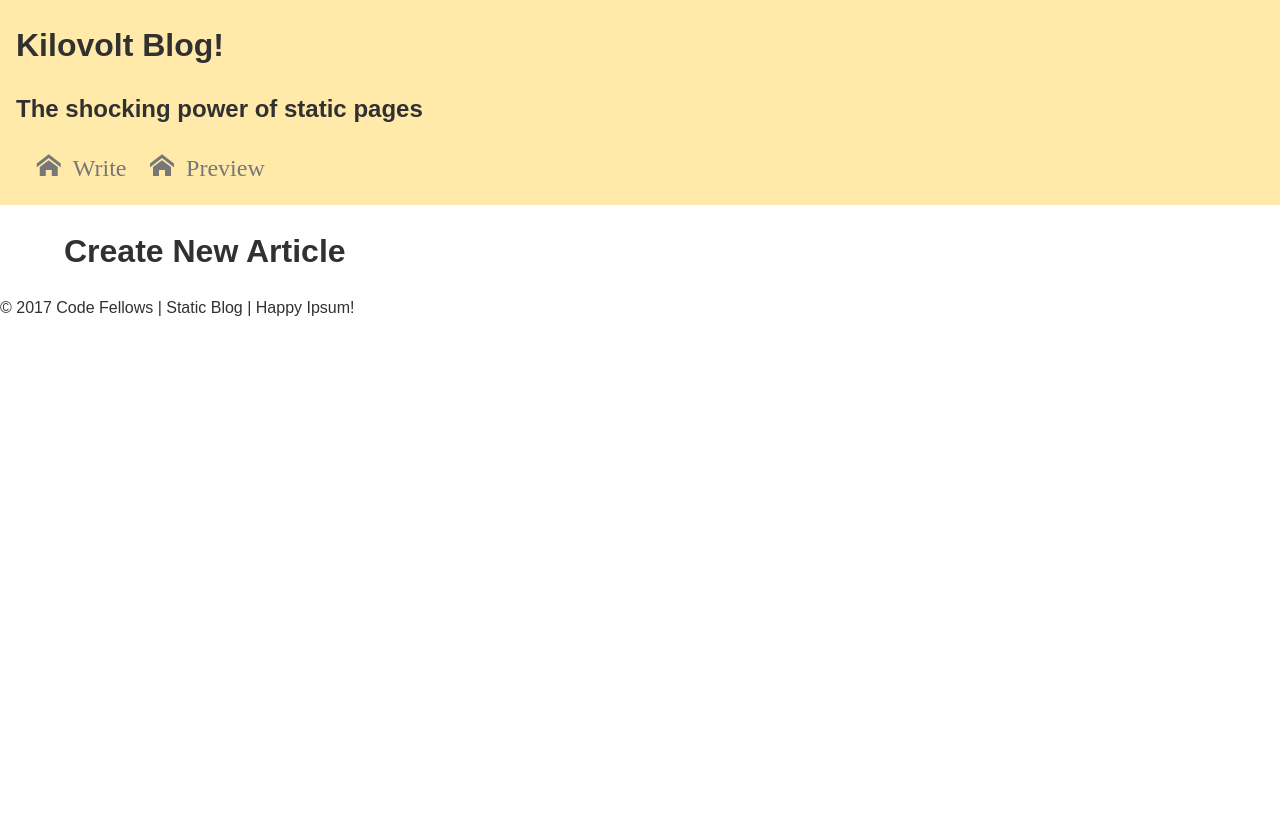
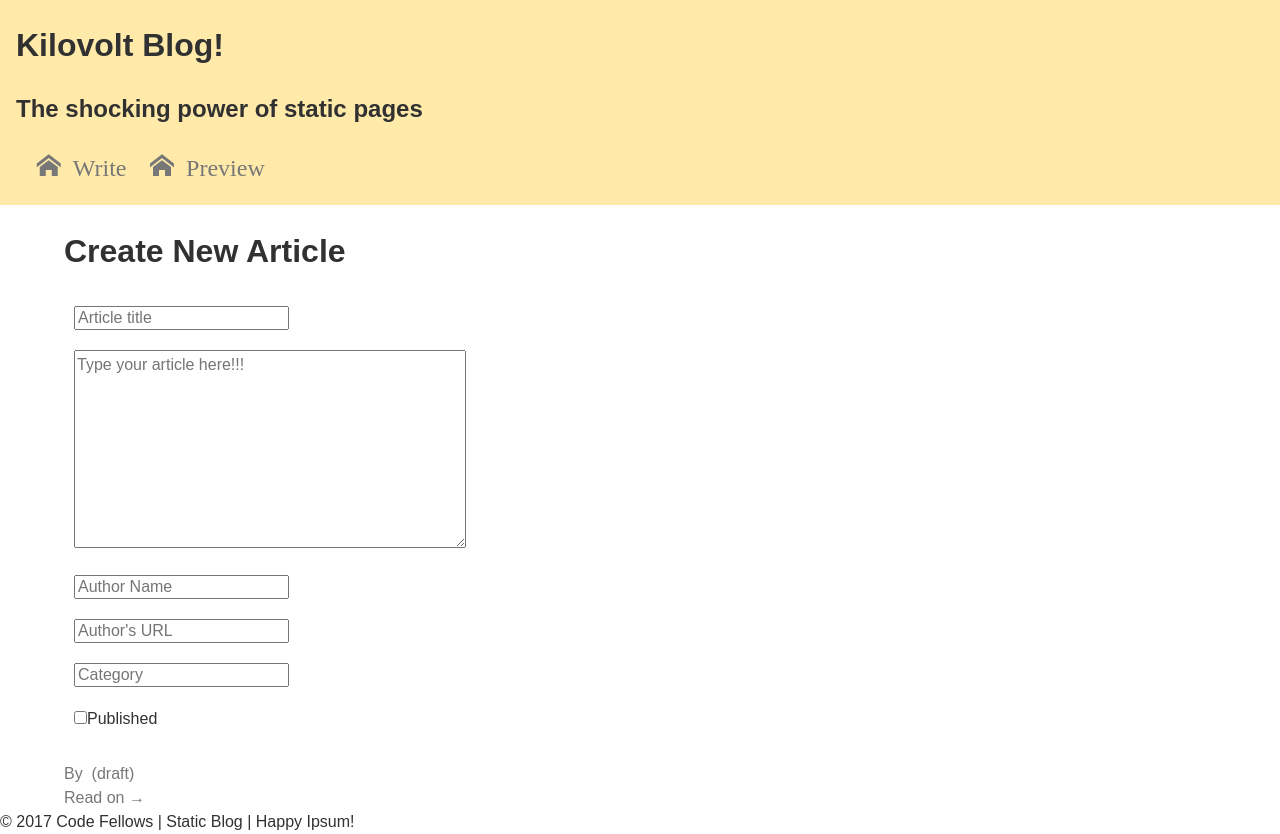
Before and after one commit to ztaylor2/05-form-building, a plain HTML site: page starter-code/new.html in a window 1280 px wide. Before the commit the page ends 800 px from the top, so only its background shows below. Drawn offline with nearby package versions, Linux system fonts and the light colour scheme; files whose address does not match are found by name.

Commit message:
finished lab

```diff
--- a/starter-code/new.html
+++ b/starter-code/new.html
@@ -11,7 +11,21 @@
     <link rel="stylesheet" href="styles/modules.css">
     <!-- NOTE (stretch goal): To fully incorporate the highlighting library "hljs" we need to fill the empty link tag below to refer to a CSS file that will handle our text highlighting -->
     <link>
-    <!-- TODO: We want our new article form to be able to display a preview of the article that is being entered. Thus, we need code here that will recreate the same structure of our other articles. What do you think we need to add here? -->
+    <!-- TODO maybe done: We want our new article form to be able to display a preview of the article that is being entered. Thus, we need code here that will recreate the same structure of our other articles. What do you think we need to add here? -->
+    <script id="article-template" type="text/x-handlebars-template">
+      <article class="clearfix" data-author="{{author}}" data-category="{{category}}">
+        <header>
+          <h1>{{title}}</h1>
+          <div class="byline">
+            By <address><a href="{{authorUrl}}">{{author}}</a></address>
+            {{publishStatus}}
+          </div>
+        </header>
+        <section class="article-body">{{{body}}}</section>
+        <a href="#" class="read-on">Read on &rarr;</a>
+      </article>
+    </script>
+
     </head>
   <body>
     <header class="site-header clearfix">
@@ -41,6 +55,27 @@
                    4. Author's URL
                    5. Article category
                    6. Some way to know if this article is a draft or is published -->
+        <form id="new-form">
+          <label>
+            <input type="text" id="article-title" placeholder="Article title" required/>
+          </label>
+          <label>
+            <textarea id="article-body" rows="8" cols="40" placeholder="Type your article here!!!" required></textarea>
+          </label>
+          <label>
+            <input type="text" id="article-author" placeholder="Author Name" required />
+          </label>
+          <label>
+            <input type="text" id="article-author-url" placeholder="Author's URL" required />
+          </label>
+          <label>
+            <input type="text" id="article-category" placeholder="Category" required />
+          </label>
+          <label>
+            <input type="checkbox" id="article-published" />Published
+          </label>
+
+        </form>
       </section>
 
       <section id="articles" class="tab-content">
@@ -49,6 +84,12 @@
 
       <section id="article-export">
         <!-- TODO: Refer to the preview image to see what we will be building here: we need a container of some kind to hold a JSON export of our article. Ideally this container would show only a incipit (short preview) of the JSON and also be clickable to allow easy selection of the text it holds. What kind of element could we use for this? -->
+        <lable id="export-field" class="pull-right">
+          <input type="text" id="article-json" readonly>
+          When your article is ready, copy the above json and paste that stuff into blog articles.js
+
+          </article>
+        </lable>
       </section>
 
     </main>
@@ -66,6 +107,7 @@
       // TODO: We will need to call a function here to initialize the behaviors on this page, once we get them built out. Why?
       // (Look at the bottom of index.html as a reference. Since we are now using our JS on two different HTML pages that have different needs as to what parts of the code they utilize, we need to build a function that inializes each page.)
       //  Hint: Look in articleView.js for a function that does this.
+      articleView.initNewArticlePage();
     </script>
   </body>
 </html>
--- a/starter-code/scripts/articleView.js
+++ b/starter-code/scripts/articleView.js
@@ -75,10 +75,11 @@ articleView.setTeasers = function() {
 
 articleView.initNewArticlePage = function() {
   // TODO: Ensure the main .tab-content area is revealed. We might add more tabs later or otherwise edit the tab navigation.
-
-
+  $('.tab-content').show();
+  articleView.create();
   // TODO: The new articles we create will be copy/pasted into our source data file.
   // Set up this "export" functionality. We can hide it for now, and show it once we have data to export.
+  $('#export-field').hide();
 
   $('#article-json').on('focus', function(){
     this.select();
@@ -86,24 +87,38 @@ articleView.initNewArticlePage = function() {
 
   // TODO: Add an event handler to update the preview and the export field if any inputs change.
 
+
+
+  $('#new-form').on('change', articleView.create)
+
 };
 
 articleView.create = function() {
   // TODO: Set up a var to hold the new article we are creating.
+  var article;
+
   // Clear out the #articles element, so we can put in the updated preview
-
+  $('#articles').empty();
 
   // TODO: Instantiate an article based on what's in the form fields:
-
+  article = new Article({
+    author: $('#article-author').val(),
+    authorUrl: $('#article-author-url').val(),
+    title: $('#article-title').val(),
+    category: $('#article-category').val(),
+    body: $('#article-body').val(),
+    publishedOn: $('#article-published:checked').length ? new Date() : null
+  });
 
   // TODO: Use our interface to the Handblebars template to put this new article into the DOM:
-
+  $('#articles').append(article.toHtml());
 
   // TODO: Activate the highlighting of any code blocks; look at the documentation for hljs to see how to do this by placing a callback function in the .each():
   $('pre code').each();
 
   // TODO: Show our export field, and export the new article as JSON, so it's ready to copy/paste into blogArticles.js:
-
+  $('#export-field').show();
+  $('#article-json').val(JSON.stringify(article));
 };
 
 
--- a/starter-code/styles/base.css
+++ b/starter-code/styles/base.css
@@ -46,3 +46,8 @@ a:visited {
 /*FORM STYLES
 =======================================*/
 /*TODO: Add the CSS needed to style the form*/
+
+label {
+  display: block;
+  padding: 10px;
+}
```
Also changed, not shown: starter-code/scripts/blogArticles.js.
